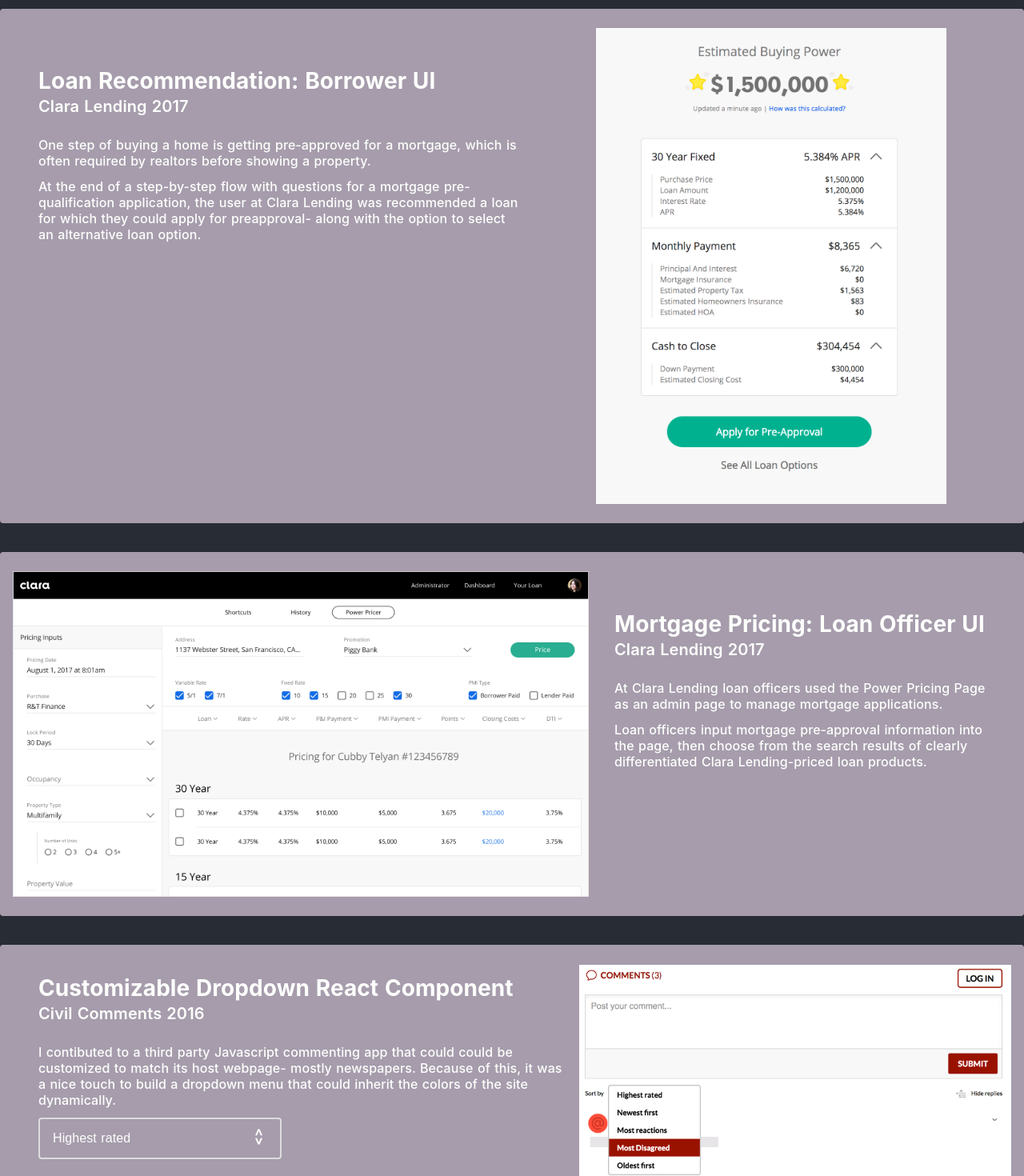
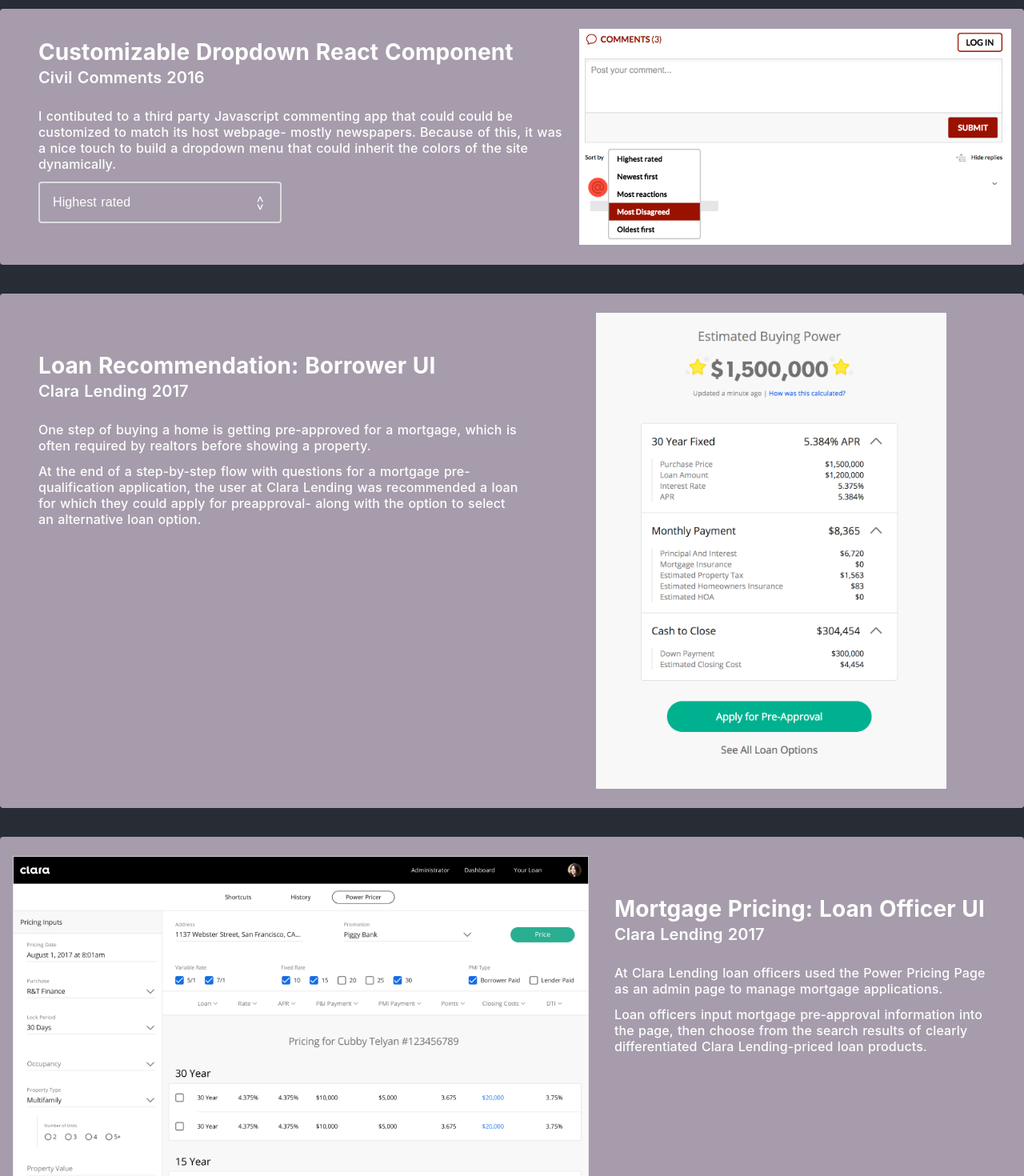
Before and after one commit to shae-wat/shaewatson, a React (Create React App) app: page / in a window 1280 px wide. Shown: the part 120-1590 px from the top of the page at 80% size. Built offline with nearby package versions, Linux system fonts and the light colour scheme.

Commit message:
polish internal dropdown alignment

```diff
--- a/src/views/components/Dropdown.tsx
+++ b/src/views/components/Dropdown.tsx
@@ -35,11 +35,11 @@ const StyledDropdownContainer = styled.div`
   &:after {
     position: absolute;
     right: ${gutter(1)}px;
-    top: ${rhythm(1 / 2)}px;
+    top: ${rhythm(1 / 2) + 1}px;
     ${FontCSS}
-    font-weight: 700;
-    font-size: 16px;
-    line-height: 24px;
+    font-weight: 500;
+    font-size: 14px;
+    line-height: 28px;
     color: ${Colors.white};
 
     content: '<>';
@@ -60,7 +60,7 @@ const StyledSelect = styled.select`
   border-radius: 4px;
 
   ${FontCSS}
-  font-weight: 400;
+  font-weight: 500;
   font-size: 16px;
   line-height: 24px;
 
--- a/src/views/pages/FeaturedWork.tsx
+++ b/src/views/pages/FeaturedWork.tsx
@@ -13,9 +13,9 @@ const FeaturedWorkPage: React.FC = () => {
   return (
     <Page>
       <PageCardLayout>
+        <CustomDropdownCard />
         <ClaraRecommendedLoanCard />
         <ClaraPowerPricingCard />
-        <CustomDropdownCard />
         <FlightStatsArrivalsDeparturesCard />
         <OroxWebsiteCard />
         <UTFunctionalGenomicsLabCard />
```
